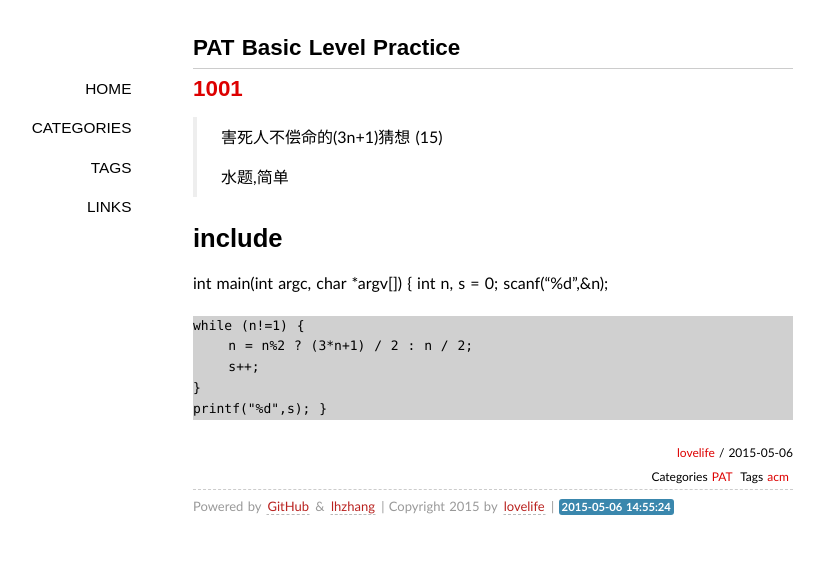
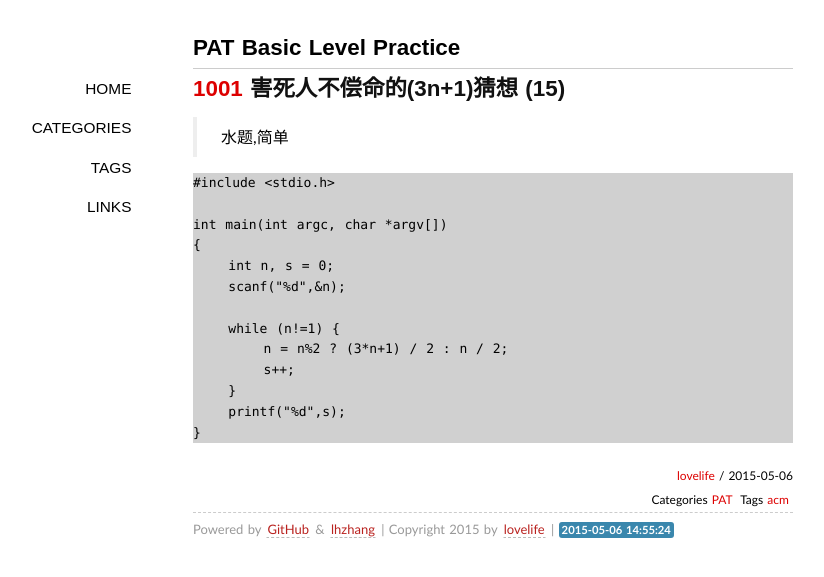
Before and after one commit to lovelife/lovelife.github.com, a Jekyll site: the page built from _posts/2015-05-06-PAT-Basic-Level.markdown, in a window 1280 px wide. Shown: the top 577 px of the page, without its empty margins (147-971 px from the left). Built offline with Jekyll 4.4.1, drawn with Linux system fonts in a browser that asks for light colours; some web fonts are replaced; Markdown is read by kramdown in place of the engine named in the settings; comment, search, counter and statistics services are not loaded.

````diff
--- a/_posts/2015-05-06-PAT-Basic-Level.markdown
+++ b/_posts/2015-05-06-PAT-Basic-Level.markdown
@@ -13,13 +13,13 @@ tags:
 
 ---
 
-## [1001]
+## [1001] 害死人不偿命的(3n+1)猜想 (15)
 
-> 害死人不偿命的(3n+1)猜想 (15)
 >
 > 水题,简单
+>
 
-
+```C
 #include <stdio.h>
 
 int main(int argc, char *argv[])
@@ -33,5 +33,6 @@ int main(int argc, char *argv[])
     }
     printf("%d",s);
 }
+```
 
 [1001]:http://www.patest.cn/contests/pat-b-practise/1001
````
